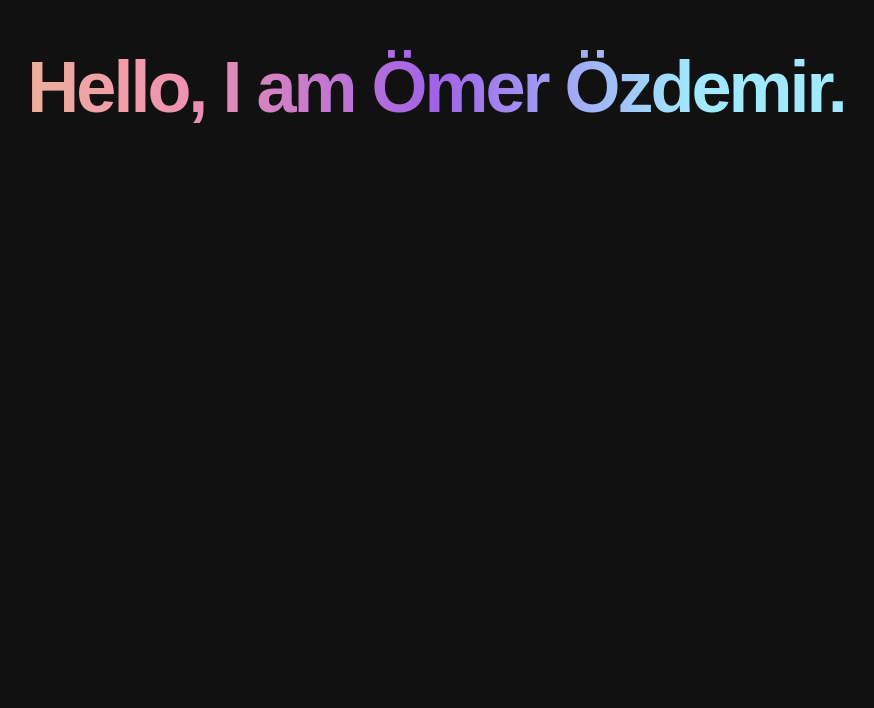
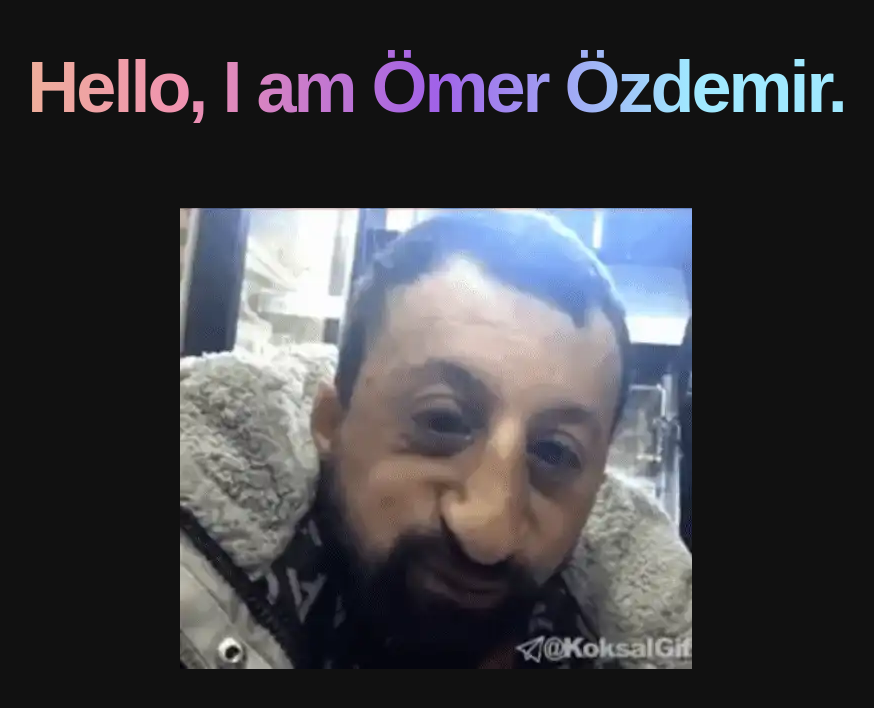
Before and after one commit to omerozdemir1/omerozdemir1.github.io, a plain HTML site: page index.html in a window 1280 px wide. Shown: the whole page, without its empty margins (204-1078 px from the left). Drawn offline with nearby package versions, Linux system fonts and the light colour scheme; no server answers.

Commit message:
Update index.html

```diff
--- a/index.html
+++ b/index.html
@@ -16,7 +16,7 @@
   <h1 > Hello, I am Ömer Özdemir.</h1>
   <br>
   <br>
-  <img id="img" src="">
+  <img src="koksal.webp">
   </div>
 
 
```
